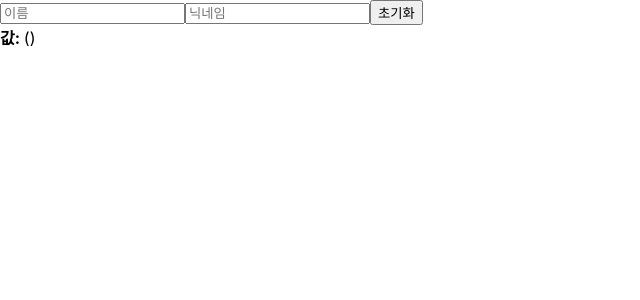
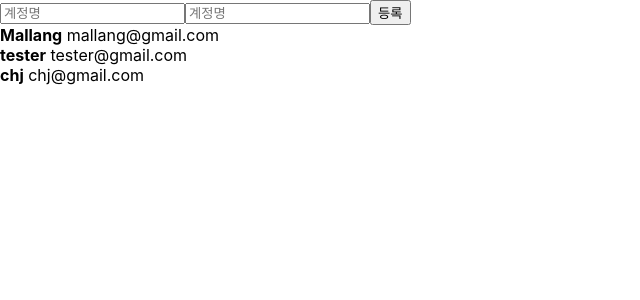
Before and after one commit to Mallang-Mallang/Study_React, a React (Create React App) app: page / in a window 1280 px wide. Shown: the top 300 px of the page, without its empty margins (0-640 px from the left). Built offline with nearby package versions, Linux system fonts and the light colour scheme.

Commit message:
Add CreateUser implement

```diff
--- a/src/App.js
+++ b/src/App.js
@@ -1,8 +1,69 @@
+import { useRef, useState } from "react";
 import "./App.css";
-import InputSample from "./InputSample";
+import CreateUser from "./CreateUser";
+import UserList from "./UserList";
 
 function App() {
-  return <InputSample />;
+  const [inputs, setInputs] = useState({
+    username: "",
+    email: "",
+  });
+  const { username, email } = inputs;
+
+  const onChange = (e) => {
+    const { name, value } = e.target;
+    setInputs({
+      ...inputs,
+      [name]: value,
+    });
+  };
+
+  const [users, setUsers] = useState([
+    {
+      id: 1,
+      username: "Mallang",
+      email: "mallang@gmail.com",
+    },
+    {
+      id: 2,
+      username: "tester",
+      email: "tester@gmail.com",
+    },
+    {
+      id: 3,
+      username: "chj",
+      email: "chj@gmail.com",
+    },
+  ]);
+
+  const nextId = useRef(4);
+
+  const onCreate = () => {
+    const user = {
+      id: nextId.current,
+      username,
+      email,
+    };
+    setUsers(users.concat(user)); // [...users, user]와 동일
+    setInputs({
+      username: "",
+      email: "",
+    });
+    console.log(nextId.current);
+    nextId.current += 1;
+  };
+
+  return (
+    <>
+      <CreateUser
+        username={username}
+        email={email}
+        onChange={onChange}
+        onCreate={onCreate}
+      />
+      <UserList users={users} />
+    </>
+  );
 }
 
 export default App;
--- /dev/null
+++ b/src/CreateUser.js
@@ -0,0 +1,23 @@
+import React from "react";
+
+function CreateUser({ username, email, onChange, onCreate }) {
+  return (
+    <div>
+      <input
+        name="username"
+        placeholder="계정명"
+        onChange={onChange}
+        value={username}
+      />
+      <input
+        name="email"
+        placeholder="계정명"
+        onChange={onChange}
+        value={email}
+      />
+      <button onClick={onCreate}>등록</button>
+    </div>
+  );
+}
+
+export default CreateUser;
--- /dev/null
+++ b/src/UserList.js
@@ -0,0 +1,24 @@
+import React from "react";
+
+function User({ user }) {
+  return (
+    <div>
+      <div>
+        <b>{user.username}</b> <span>{user.email}</span>
+      </div>
+    </div>
+  );
+}
+
+function UserList({ users }) {
+  return (
+    <div>
+      {users.map((user) => (
+        //key값을 정해줘야 렌더링 성능에 문제가 안됨. 값이 업데이트 될 때 참조를 하기 때문.
+        <User user={user} key={user.id} />
+      ))}
+    </div>
+  );
+}
+
+export default UserList;
```
